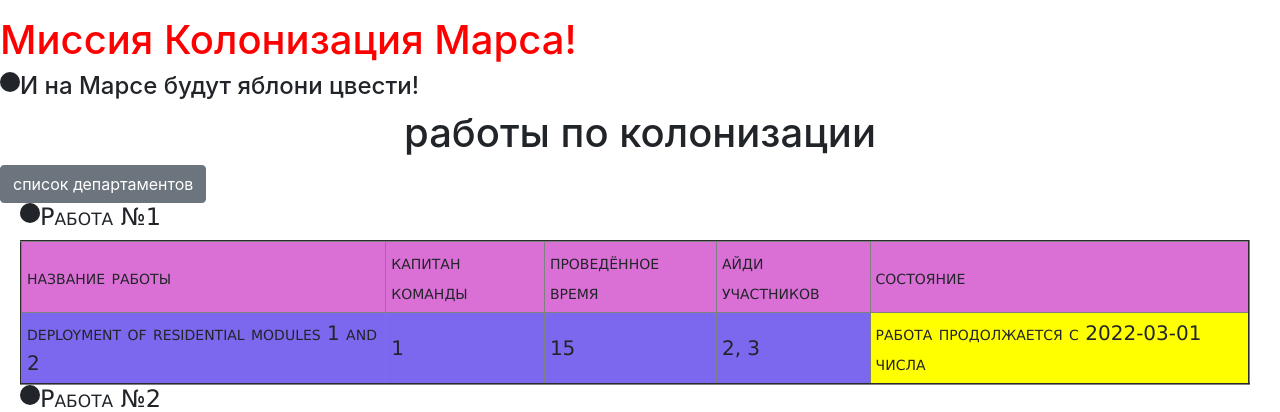
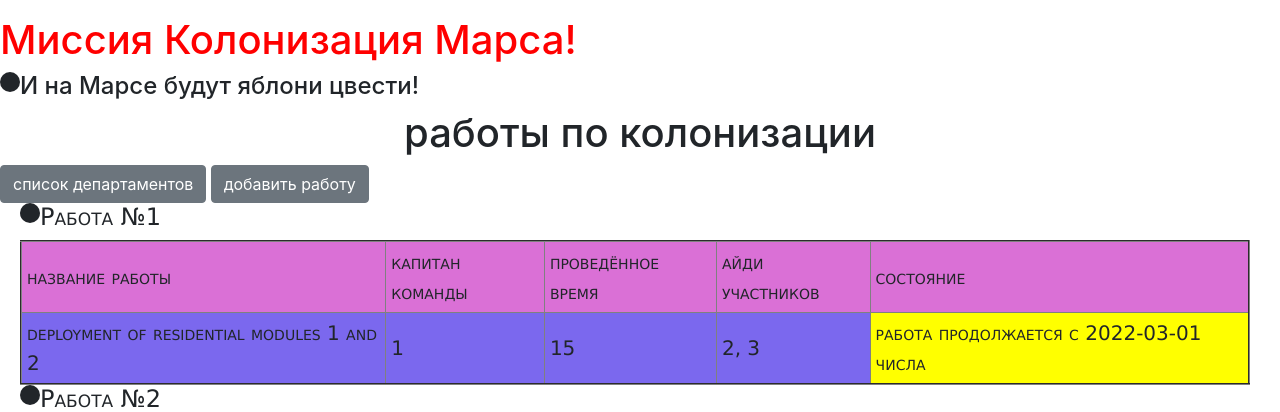
Before and after one commit to ArturArslanov/alhemy, a Flask app: page / in a window 1280 px wide. Shown: the part 38-450 px from the top of the page. Run offline with Flask 2, Linux system fonts and the light colour scheme; data comes from the database, SQL or seed files in the repository; both versions use the stored data as it was after the commit; some libraries are stand-ins or nearby versions.

Commit message:
seven commit

```diff
--- a/templates/dep.html
+++ b/templates/dep.html
@@ -3,6 +3,7 @@
 {% block content %}
 <h1 id="err"> список депортаментов </h1>
 <a type="button" class="btn btn-secondary" href="/">список работ</a>
+<a type="button" class="btn btn-secondary" href="/create_dep">добавить департамент</a>
 <div id="mar5">
     {% for item in deps%}
         <h4> Работа №{{loop.index}} </h4>
--- a/templates/index.html
+++ b/templates/index.html
@@ -3,6 +3,7 @@
 {% block content %}
 <h1 id="err"> работы по колонизации </h1>
 <a type="button" class="btn btn-secondary" href="/dep">список департаментов</a>
+<a type="button" class="btn btn-secondary" href="/create_job">добавить работу</a>
 <div id="mar5">
     {% for item in jobs%}
         <h4> Работа №{{loop.index}} </h4>
```
Also changed, not shown: db/mars_explorer.db.
